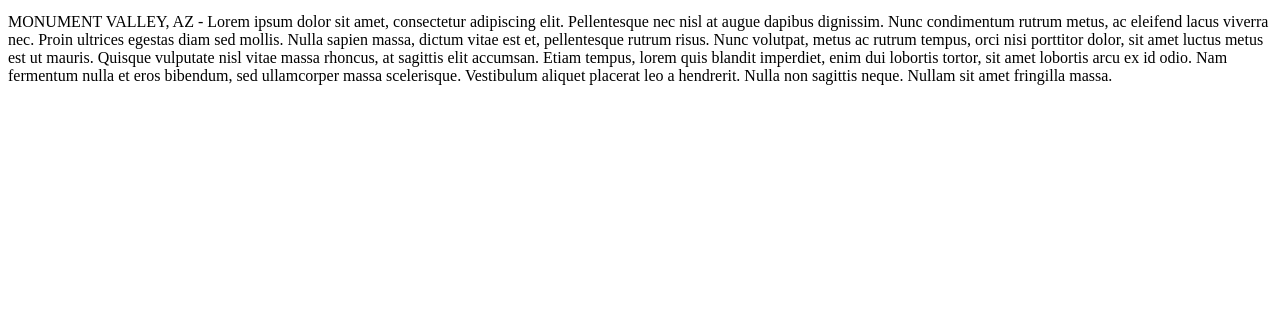
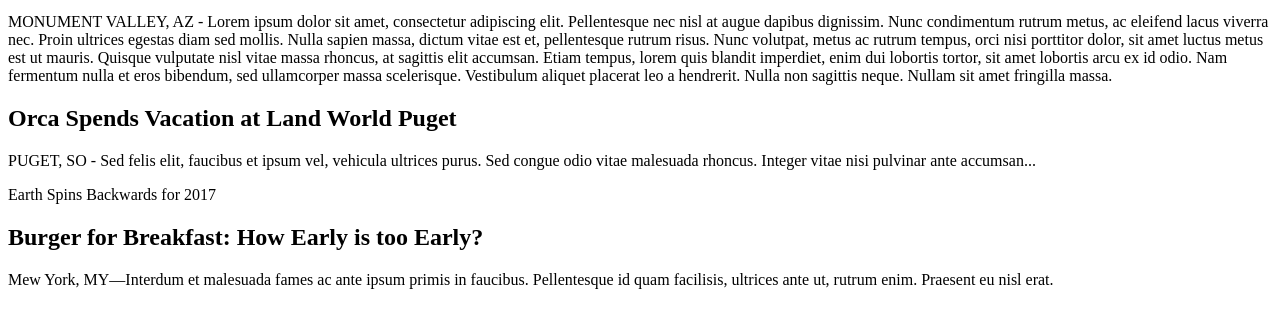
Before and after one commit to J-man20/my_times, a plain HTML site: page index.html in a window 1280 px wide. Shown: the part 111-438 px from the top of the page. Drawn offline with Linux system fonts and the light colour scheme.

Commit message:
Left side of articles

```diff
--- a/index.html
+++ b/index.html
@@ -28,7 +28,7 @@
     <div class="main">
       <div id="Az">
       <p id="funny">Mother of Three Buys Tuna Steak at Phish Concert. Leaves, "Feeling Funny."</p>
-      <p>MONUMENT VALLEY, AZ - Lorem ipsum dolor sit amet, consectetur adipiscing elit.
+        <p>MONUMENT VALLEY, AZ - Lorem ipsum dolor sit amet, consectetur adipiscing elit.
         Pellentesque nec nisl at augue dapibus dignissim. Nunc condimentum rutrum metus,
         ac eleifend lacus viverra nec. Proin ultrices egestas diam sed mollis.
         Nulla sapien massa, dictum vitae est et, pellentesque rutrum risus.
@@ -38,8 +38,27 @@
         Etiam tempus, lorem quis blandit imperdiet, enim dui lobortis tortor,
         sit amet lobortis arcu ex id odio. Nam fermentum nulla et eros bibendum,
         sed ullamcorper massa scelerisque. Vestibulum aliquet placerat leo a hendrerit.
-        Nulla non sagittis neque. Nullam sit amet fringilla massa.</p>
-    </div>
+        Nulla non sagittis neque. Nullam sit amet fringilla massa.
+        </p>
+      </div>
+      <div id="So">
+        <h2>Orca Spends Vacation at Land World Puget</h2>
+        <p>PUGET, SO - Sed felis elit, faucibus et ipsum vel, vehicula ultrices purus.
+          Sed congue odio vitae malesuada rhoncus. Integer vitae nisi pulvinar ante accumsan...
+        </p>
+        <p id="earth">
+          Earth Spins Backwards for 2017
+        </p>
+      </div>
+        <div id="My">
+        <h2>Burger for Breakfast: How Early is too Early?</h2>
+        <p>
+          Mew York, MY—Interdum et malesuada fames ac ante ipsum primis in faucibus.
+          Pellentesque id quam facilisis, ultrices ante ut, rutrum enim. Praesent eu nisl erat.
+        </p>
+      </div>
+
+
     </div>
 
   </body>
```
